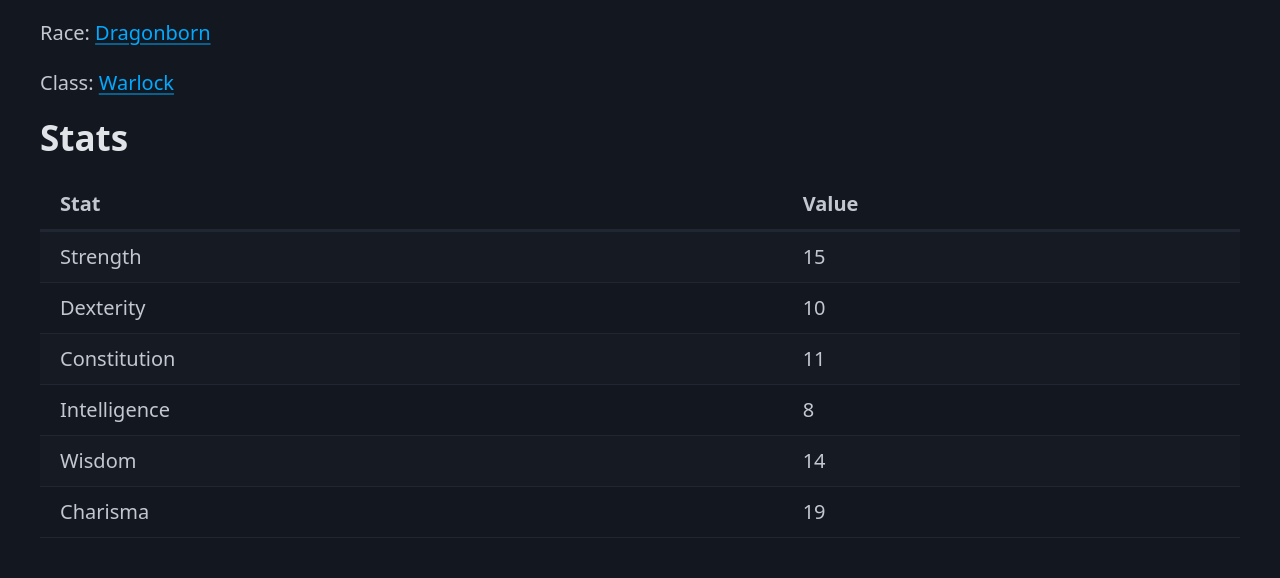
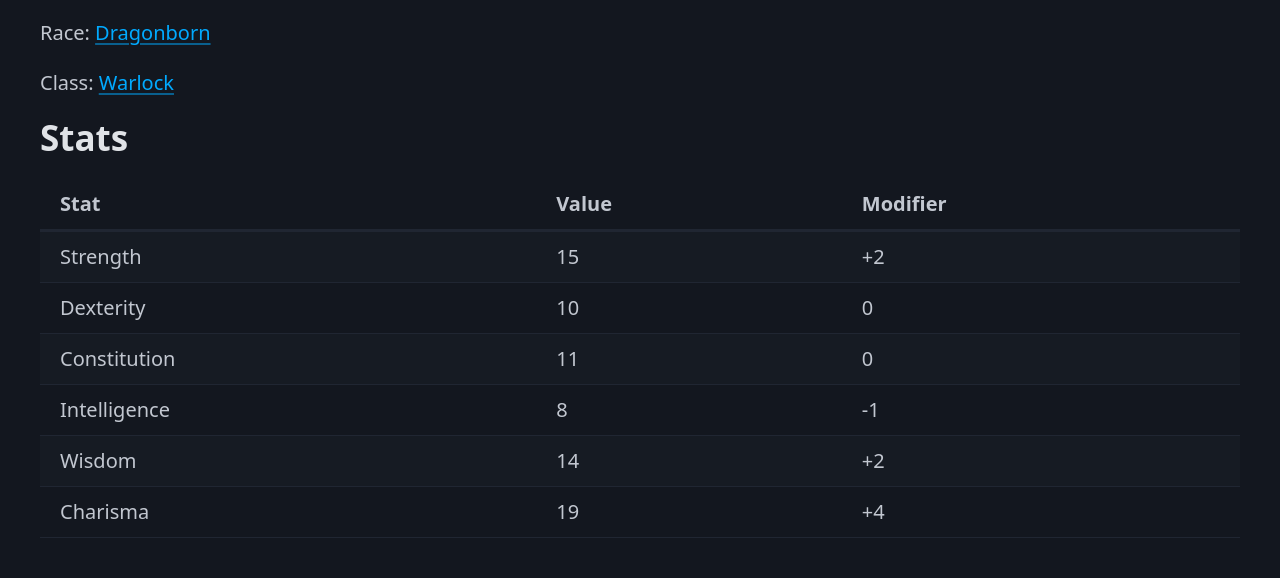
Before and after one commit to jakecoombs/django-dnd, a Django app: page /character/1/ in a window 1280 px wide. Shown: the part 237-815 px from the top of the page. Run offline with Django 5.2, Linux system fonts and the light colour scheme; data comes from the database, SQL or seed files in the repository; some libraries are stand-ins or nearby versions.

Commit message:
Show modifier for abilities

```diff
--- a/character/models.py
+++ b/character/models.py
@@ -1,3 +1,5 @@
+from math import floor
+
 from django.core.validators import MinValueValidator
 from django.db import models
 from django.utils.translation import gettext_lazy as _
@@ -51,3 +53,22 @@ class Character(models.Model):
 
     def __str__(self) -> str:
         return self.name
+
+    def get_abilities(self) -> list[tuple[str, int, str]]:
+        abilities = (
+            ("Strength", self.strength),
+            ("Dexterity", self.dexterity),
+            ("Constitution", self.constitution),
+            ("Intelligence", self.intelligence),
+            ("Wisdom", self.wisdom),
+            ("Charisma", self.charisma),
+        )
+        return [(x[0], x[1], self.get_modifier(x[1])) for x in abilities]
+
+    @staticmethod
+    def get_modifier(value: int) -> str:
+        modifier = floor((value - 10) / 2)
+        if modifier <= 0:
+            return str(modifier)
+
+        return f"+{modifier}"
--- a/character/templates/character/character.html
+++ b/character/templates/character/character.html
@@ -22,33 +22,17 @@
                 <tr>
                     <th scope="col">Stat</th>
                     <th scope="col">Value</th>
+                    <th scope="col">Modifier</th>
                 </tr>
             </thead>
             <tbody>
+                {% for ability, score, modifier in character.get_abilities %}
                 <tr>
-                    <th scope="row">Strength</th>
-                    <td>{{ character.strength }}</td>
+                    <th scope="row">{{ ability }}</th>
+                    <td>{{ score }}</td>
+                    <td>{{ modifier }}</td>
                 </tr>
-                <tr>
-                    <th scope="row">Dexterity</th>
-                    <td>{{ character.dexterity }}</td>
-                </tr>
-                <tr>
-                    <th scope="row">Constitution</th>
-                    <td>{{ character.constitution }}</td>
-                </tr>
-                <tr>
-                    <th scope="row">Intelligence</th>
-                    <td>{{ character.intelligence }}</td>
-                </tr>
-                <tr>
-                    <th scope="row">Wisdom</th>
-                    <td>{{ character.wisdom }}</td>
-                </tr>
-                <tr>
-                    <th scope="row">Charisma</th>
-                    <td>{{ character.charisma }}</td>
-                </tr>
+                {% endfor %}
             </tbody>
         </table>
     </section>
```
